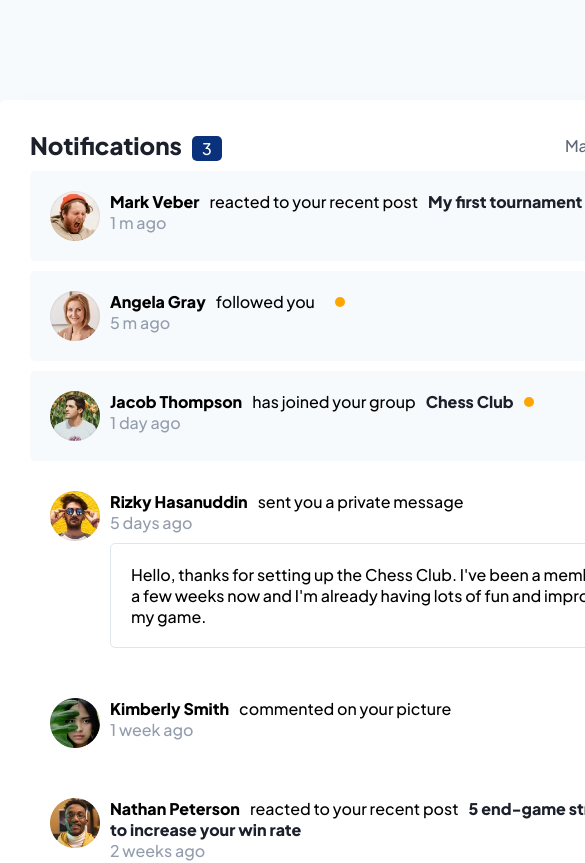
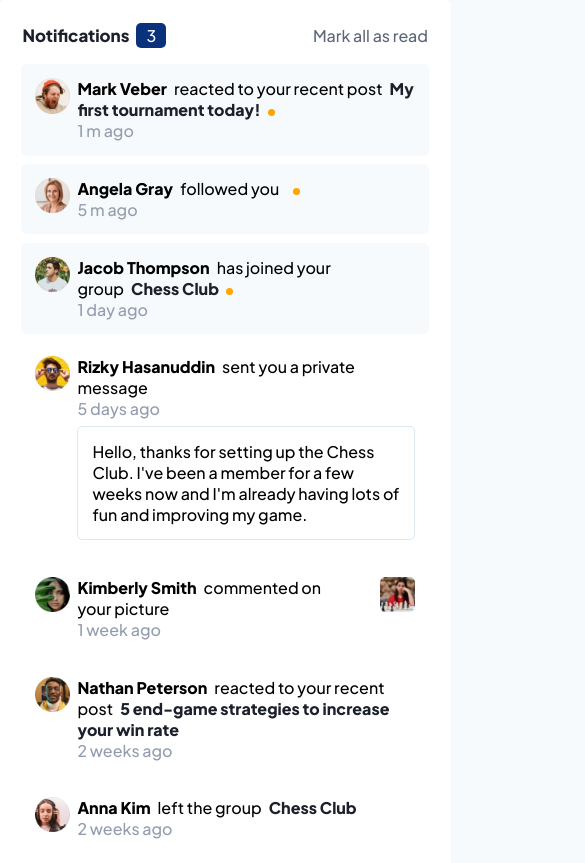
Before and after one commit to cameaann/NotificationPage, a React (Create React App) app: page / in a window 390 px wide. Shown: the top 863 px of the page, 585 px wide, since content can reach past the window. Built offline with nearby package versions, Linux system fonts and the light colour scheme.

Commit message:
added responsiveness

```diff
--- /dev/null
+++ b/src/assets/styles/_mixins.scss
@@ -0,0 +1,36 @@
+@import 'variables.scss';
+
+//Media Query Manager
+/*
+0-360:phone-mini
+360-600px: Phone
+600-900px: Tablet portrait
+900-1200px: Tablet landscape
+[1200-1800px] - is where our normal styles apply
+1800px: big desktop
+*/
+
+/* $breakpoint arguement choices:
+- phone
+- tab-port
+- tab-land
+- big-desktop
+*/
+
+@mixin response($breakpoint){
+    @if $breakpoint == phone-mini {
+        @media (max-width: 22.5em){ @content;} //360px
+    }
+    @if $breakpoint == phone {
+        @media (max-width: 37.5em){ @content;} //600px
+    }
+    @if $breakpoint == tab-port {
+        @media(max-width:56.25em){ @content; } //900px
+    }
+    @if $breakpoint == tab-land{
+        @media(max-width:75em){ @content; } //1200px
+    }
+    @if $breakpoint == big-desktop{
+        @media(min-width:112.5em){ @content;}//1800px
+    }
+}
--- a/src/assets/styles/styles.scss
+++ b/src/assets/styles/styles.scss
@@ -1,4 +1,32 @@
 @import 'variables.scss';
+@import 'mixins.scss';
+
+*,
+*::after,
+*::before
+{
+    margin: 0;
+    padding: 0;
+    box-sizing: inherit;
+}
+
+html{
+     // 1rem = 10px    10px/16px=62.5% width 1200-1800px
+     font-size: 62.5%;
+
+     @include response(tab-land){ //width<1200px
+         font-size: 56.25%; //1rem=9px 9px/16px=56.25%
+     }
+     @include response(tab-port){ //width<900px
+         font-size: 50%; //1rem=8px 8px/16px=50%
+     }
+     @include response(phone){
+         font-size: 44%; //1rem=7px 7px/16px=44%
+     }
+     @include response(big-desktop){ //width> 1800px
+         font-size: 75%; //1rem=12px 12/16=75%
+     }
+}
 
 body{
     margin: 0;
@@ -9,24 +37,27 @@ body{
 }
 
 .wrap-container{
-    width:650px;
-    padding: 30px;
+    width:60rem;
+    padding: 2rem;
     background-color:$white;
-    margin: 100px auto;
+    margin: 10rem auto;
     border-radius: 5px;
     box-shadow: 1px 12px 25px -10px rgba($darkGrayishblue,0.32);
     -webkit-box-shadow: 1px 12px 25px -10px rgba($darkGrayishblue,0.32);
     -moz-box-shadow: 1px 12px 25px -10px rgba($darkGrayishblue,0.32);
 
+
+    @include response(phone){
+        margin: 0 auto;
+    }
 }
 
 
 .notification{
-    margin: 10px auto;
-    padding: 20px;
-    width:610px;
+    margin: 1.2rem auto;
+    padding: 2rem;
+    width:54rem;
     display: flex;
-    // align-items: center;
     border-radius: 5px;
 
     &__container{
@@ -35,13 +66,13 @@ body{
     }
 
     &__userimage{
-        margin-right:10px;
-        width:50px;
-        height:50px;
+        margin-right:1rem;
+        width:5rem;
+        height:5rem;
     }
 
     &__username{
-        margin-right: 10px;
+        margin-right: 1rem;
         font-weight: 800;
 
         &:hover{
@@ -50,13 +81,13 @@ body{
         }
     }
     &__text{
-        margin-right: 10px;
+        // margin-right: 1rem;
     }
     &__message{
-        margin-top:10px;
+        margin-top:1rem;
         background-color:$white;
         border: 1px solid $lightGrayishBlue2;
-        padding: 20px;
+        padding: 2rem;
         border-radius: 5px;
 
         &:hover{
@@ -67,7 +98,7 @@ body{
 
     }
     &__link{
-        margin-left: 10px;
+        margin-left: 1rem;
         color:$veryDarkBlue;
         font-weight: 800;
         text-decoration:none;
@@ -80,8 +111,8 @@ body{
         color: $grayishBlue;
     }
     &__picture{
-        width:40px;
-        height: 40px;
+        width:5rem;
+        height: 5rem;
         cursor: pointer;
     }
 }
@@ -91,16 +122,18 @@ body{
 }
 
 .unreadMark{
-    display: block;
-    width:10px;
-    height: 10px;
+    display: inline-block;
+    width:1rem;
+    height: 1rem;
     border-radius: 50%;
     background-color: orange;
+    margin-left: 1rem;
 }
 
 .tab{
 
     &_container{
+        padding: 1.2rem;
         display: flex;
         align-items: center;
         justify-content:space-between;
@@ -112,14 +145,14 @@ body{
 
     &_title{
     font-weight: bold;
-    font-size: 24px;
+    font-size: 2.4rem;
     color: $veryDarkBlue;
 
     }
 
 }
 .newMessagesNumber{
-    margin-left: 10px;
+    margin-left: 1rem;
     display: block;
     color:$white;
     background-color: $blue;
@@ -135,7 +168,7 @@ body{
         color: $blue;
     }
 }
-.picture-box{
+.rcontent-box{
     flex: 3 20%;
     display: flex;
     justify-content: flex-end;
--- a/src/components/notification.js
+++ b/src/components/notification.js
@@ -12,16 +12,16 @@ export default function Notification(props) {
                         <div>
                             <span className='notification__username'>{ notification.person }</span>
                             <span className='notification__text'>{ notification.text}
-                            <a className='notification__link' href="/">{notification.linkName}</a>
+                                <a className='notification__link' href="/">{notification.linkName}</a>
                             </span>
+                            <span className= { notification.status ==='unread' ? 'unreadMark':'hidden'}></span>
+
                         </div>
-
-                        <span className= { notification.status ==='unread' ? 'unreadMark':'hidden'}></span>
                     </div>
                     <div className='notification__date'>{notification.date}</div>
                     <div className= { notification.message !== undefined ? 'notification__message':'hidden'}>{notification.message}</div>
                 </div>
-                <div  className={ notification.picture !== undefined ? 'picture-box':'hidden'}>
+                <div  className={ notification.picture !== undefined ? 'rcontent-box':'hidden'}>
                     <img src= { notification.picture } className={ notification.picture !== undefined ? 'notification__picture':'hidden'} alt="your img"/>
                 </div>
 
--- a/src/components/notifications.js
+++ b/src/components/notifications.js
@@ -3,27 +3,40 @@ import Records from '../assets/notifications_db.json';
 import Notification from './notification';
 
 export default class Notifications extends React.Component {
+    constructor(props){
+        super(props);
+        this.state = {
+            records: Records
+        }
+    }
+
+    markAllRead(e){
+        this.setState( this.state.records.map(record => { return record.status ="read"}))
+    }
 
     render(){
         var notifications = [];
         var unread = 0;
 
-        notifications = Records.map(record => {
-
+        notifications = this.state.records.map(record =>{
             if(record.status ==="unread"){  unread ++;}
             return(
                 <Notification value = { record } key={record.id}/>
             )
         })
+
         return(
             <div>
                 <div className='tab_container'>
                     <div className='tab_header'>
                         <div className='tab_title'>Notifications</div>
-                        <div className= { unread > 0 ? 'newMessagesNumber':'hidden'}>{unread}</div>
+                        <div className= 'newMessagesNumber'>{unread}</div>
+                        {/* <div className= { unread > 0 ? 'newMessagesNumber':'hidden'}>{unread}</div> */}
                     </div>
 
-                    <div className='markAllButton'>Mark all as read</div>
+                    <div className='markAllButton' onClick={(e)=>{
+                        this.markAllRead(e);
+                    }}>Mark all as read</div>
                 </div>
                 <div>{ notifications }</div>
             </div>
```
